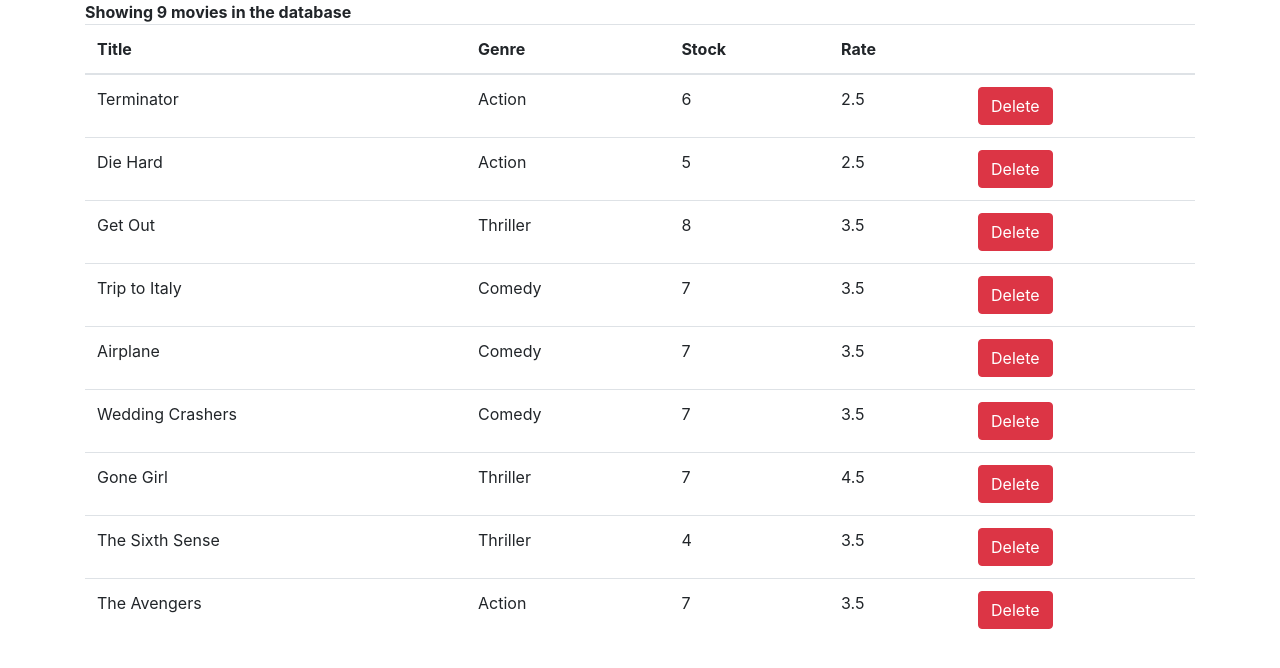
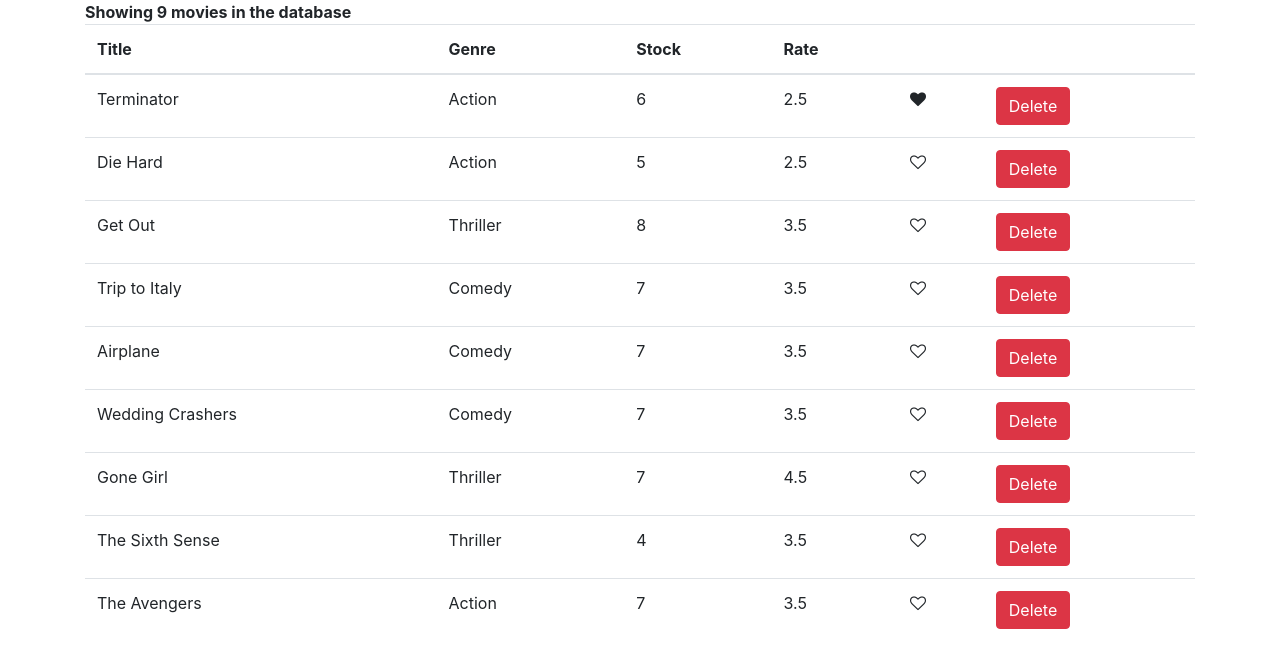
Before and after one commit to minichka/learn-react, a React (Create React App) app in the folder vidly/: page / in a window 1280 px wide. Shown: the top 668 px of the page. Built offline with nearby package versions, Linux system fonts and the light colour scheme.

Commit message:
Like Component realization

```diff
--- a/vidly/package.json
+++ b/vidly/package.json
@@ -3,6 +3,7 @@
   "version": "0.1.0",
   "private": true,
   "dependencies": {
+    "font-awesome": "^4.7.0",
     "react": "^16.8.6",
     "react-dom": "^16.8.6",
     "react-scripts": "3.0.1"
--- /dev/null
+++ b/vidly/src/components/common/like.jsx
@@ -0,0 +1,18 @@
+import React from "react";
+
+const Like = props => {
+  let classes = "fa fa-heart";
+  if (!props.liked) {
+    classes += "-o";
+  }
+  return (
+    <i
+      style={{ cursor: "pointer" }}
+      className={classes}
+      onClick={props.onClick}
+      aria-hidden="true"
+    />
+  );
+};
+
+export default Like;
--- a/vidly/src/components/movies.jsx
+++ b/vidly/src/components/movies.jsx
@@ -1,5 +1,6 @@
 import React, { Component } from "react";
 import { getMovies, deleteMovie } from "../services/fakeMovieService";
+import Like from "./common/like";
 
 class Movies extends Component {
   state = {
@@ -9,6 +10,17 @@
   handleDelete = movie => {
     console.log(deleteMovie(movie._id));
     this.setState({ movies: getMovies() });
+  };
+
+  handleLike = movie => {
+    console.log(movie);
+    let movies = [...this.state.movies];
+    movies.forEach(el => {
+      if (el._id === movie._id) {
+        el.liked = !el.liked;
+      }
+    });
+    this.setState({ movies });
   };
   render() {
     if (this.state.movies.length === 0) {
@@ -25,6 +37,7 @@
               <th scope="col">Stock</th>
               <th scope="col">Rate</th>
               <th />
+              <th />
             </tr>
           </thead>
           <tbody>
@@ -34,6 +47,12 @@
                 <td>{movie.genre.name}</td>
                 <td>{movie.numberInStock}</td>
                 <td>{movie.dailyRentalRate}</td>
+                <td>
+                  <Like
+                    liked={movie.liked}
+                    onClick={() => this.handleLike(movie)}
+                  />
+                </td>
                 <td>
                   <button
                     onClick={() => this.handleDelete(movie)}
--- a/vidly/src/services/fakeMovieService.js
+++ b/vidly/src/services/fakeMovieService.js
@@ -7,7 +7,8 @@
     genre: { _id: "5b21ca3eeb7f6fbccd471818", name: "Action" },
     numberInStock: 6,
     dailyRentalRate: 2.5,
-    publishDate: "2018-01-03T19:04:28.809Z"
+    publishDate: "2018-01-03T19:04:28.809Z",
+    liked: true
   },
   {
     _id: "5b21ca3eeb7f6fbccd471816",
```
Also changed, not shown: 1 other file (tests, documents, lock files or other folders).
